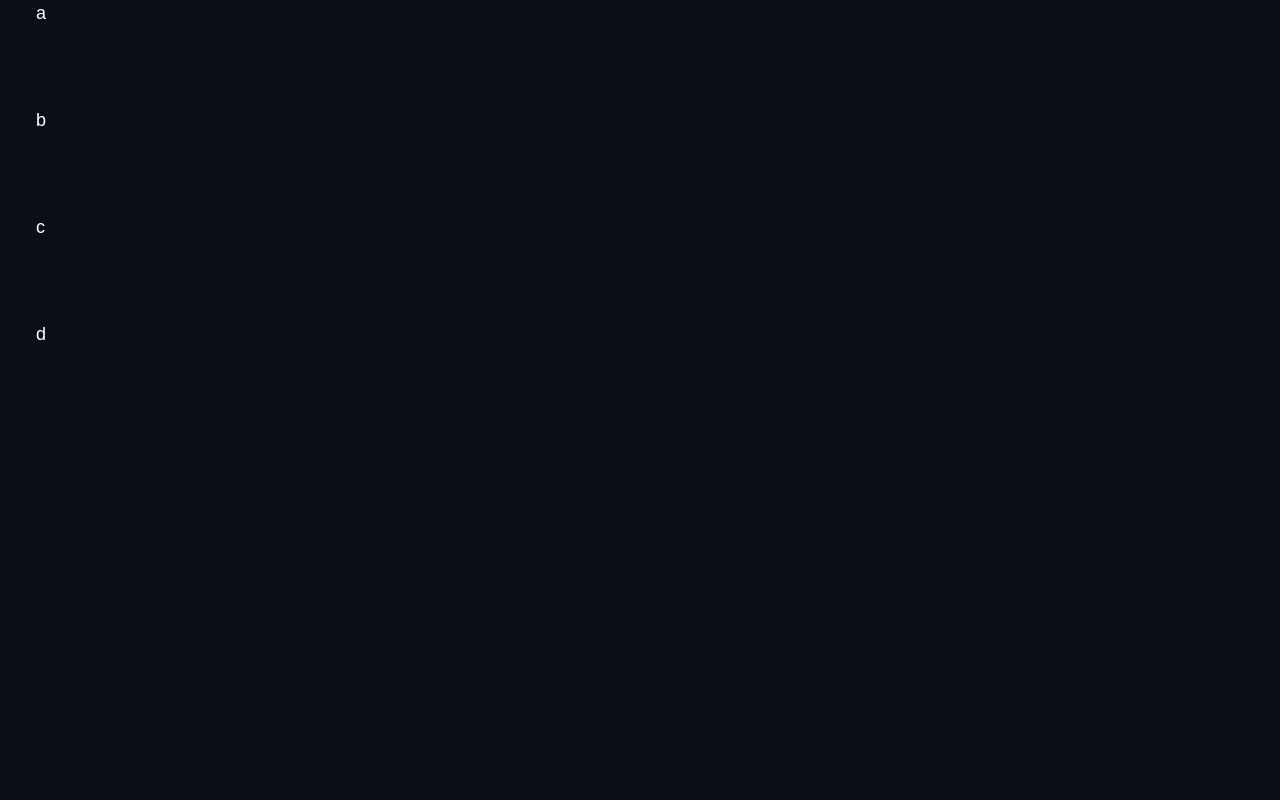
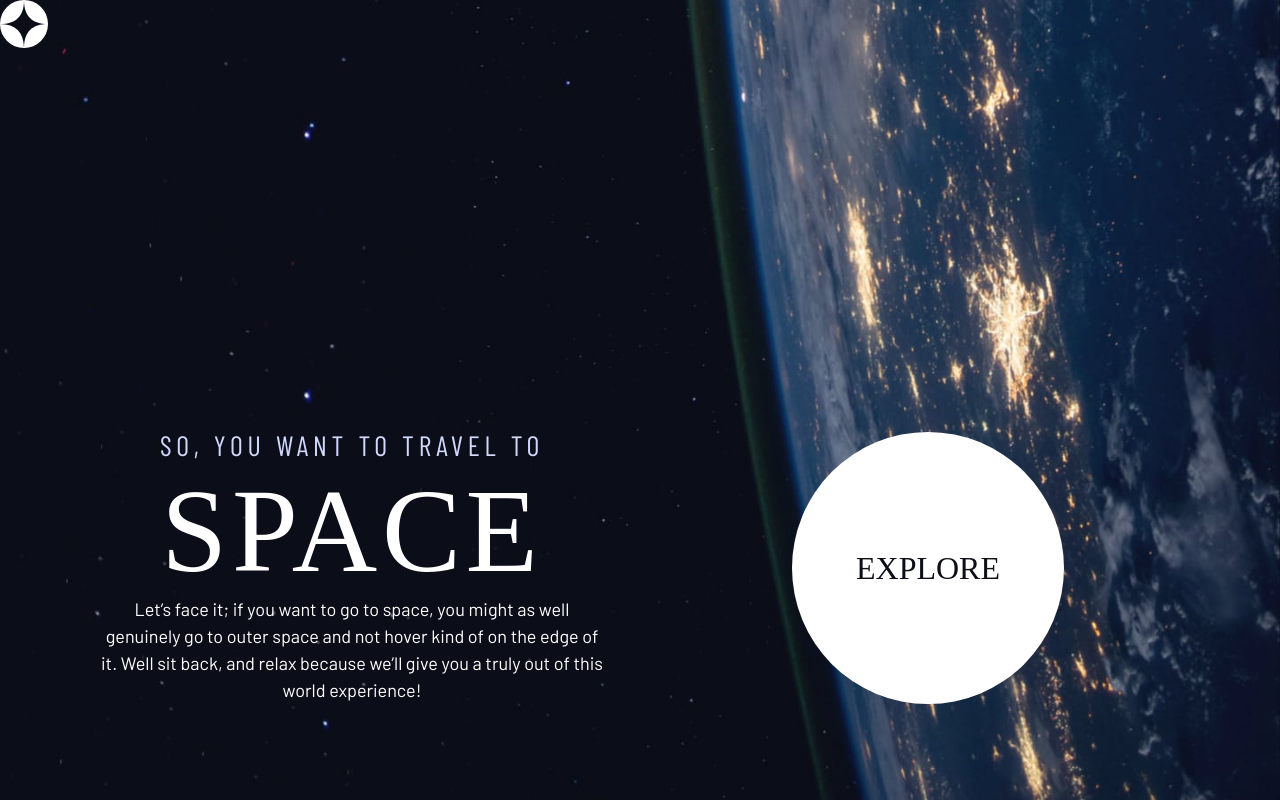
Before and after one commit to kTz1/space-tourism-website, a plain HTML site: page index.html in a window 1280 px wide. Drawn offline with nearby package versions, Linux system fonts and the light colour scheme; a web font is replaced by a local one.

Commit message:
added homepage and media queries breakpoints

```diff
--- a/index.css
+++ b/index.css
@@ -8,12 +8,12 @@
     --clr-white: 0 0% 100%;
 
     /* font-size */
-    --fs-900: 9.375rem;
-    --fs-800: 6.25rem;
-    --fs-700: 3.5rem;
-    --fs-600: 2rem;
+    --fs-900: clamp(5rem, 8vw + 1rem, 9.375rem);
+    --fs-800: 3.5rem;
+    --fs-700: 1.5rem;
+    --fs-600: 1rem;
     --fs-500: 1.75rem;
-    --fs-400: 1.125rem;
+    --fs-400: 0.9375rem;
     --fs-300: 1rem;
     --fs-200: 0.875rem;
 
@@ -23,7 +23,25 @@
     --ff-sans-normal: "Barlow", sans-serif;
 }
 
+/* Tablets */
+@media (min-width: 560px) {
+    :root {
+        --fs-800: 5rem;
+        --fs-700: 2.5rem;
+        --fs-600: 1.5rem;
+        --fs-400: 1rem;
+    }
+}
 
+/* Desktop */
+@media (min-width: 768px) {
+    :root {
+        --fs-800: 6.25rem;
+        --fs-700: 3.5rem;
+        --fs-600: 2rem;
+        --fs-400: 1.125rem;
+    }
+}
 
 
 /* ------------------------- */
@@ -68,6 +86,9 @@ body {
     background-color: hsla( var(--clr-dark) );
     line-height: 1.5;
     min-height: 100vh;
+
+    display: grid;
+    grid-template-rows: min-content 1fr;
 }
 
 /* Make images easier to work with */
@@ -112,6 +133,10 @@ select {
     gap: var(--gap, 1rem);
 }
 
+.d-block {
+    display: block;
+}
+
 .flow > *:where(:not(:first-child)) { /* => not selecting the first child=*not(:first-child) */
     margin-top: var(--flow-space, 1rem);
 }
@@ -120,6 +145,38 @@ select {
     padding-inline: 2em;
     margin-inline: auto;
     max-width: 80rem;
+}
+
+.grid-container {
+    text-align: center;
+    display: grid;
+    place-items: center;
+    padding-inline: 1rem;
+}
+
+.grid-container * {
+    max-width: 50ch;
+}
+
+/* Desktop */
+@media (min-width: 768px) {
+    .grid-container {
+        column-gap: var(--container-gap, 2rem);
+        grid-template-columns: minmax(2rem, 1fr) repeat(2, minmax(0, 40rem)) minmax(2rem, 1fr);
+    }
+
+    .grid-container > *:first-child {
+        grid-column: 2;
+    }
+
+    .grid-container > *:last-child {
+        grid-column: 3;
+    }
+
+    .grid-container--home {
+        padding-bottom: max(6rem, 10vh);
+        align-items: end;
+    }
 }
 
 /* Screen reader only */
@@ -190,8 +247,9 @@ select {
 /* ----------------------- */
 
 .large-button {
+    font-size: 2rem;
     position: relative;
-    display: grid;
+    display: inline-grid;
     z-index: 1;
     place-items: center;
     padding: 0 2em;
@@ -295,3 +353,33 @@ select {
     background-color: hsl( var(--clr-white) / 1);
     color: hsl( var(--clr-dark));
 }
+
+
+/* ------------------------------*/
+/*   Page Specific background    */
+/* ---------------------------- */
+
+body {
+    background-size: cover;
+    background-position: bottom center;
+}
+
+/* Homepage */
+.home {
+    background-image: url(./assets/home/background-home-mobile.jpg);
+}
+
+/* Tablet */
+@media (min-width: 560px) {
+    .home {
+        background-position: center center;
+        background-image: url(./assets/home/background-home-tablet.jpg);
+    }
+}
+
+/* Desktop */
+@media (min-width: 768px) {
+    .home {
+        background-image: url(./assets/home/background-home-desktop.jpg);
+    }
+}
--- a/index.html
+++ b/index.html
@@ -5,29 +5,45 @@
     <meta name="viewport" content="width=device-width, initial-scale=1.0">
 
     <link rel="icon" type="image/png" sizes="32x32" href="./assets/favicon-32x32.png">
+    <!-- Google fonts -->
+    <link rel="preconnect" href="https://fonts.googleapis.com">
+    <link rel="preconnect" href="https://fonts.gstatic.com" crossorigin>
+    <link href="https://fonts.googleapis.com/css2?family=Barlow+Condensed:wght@400;700&family=Barlow:wght@400;700&family=Bellefair&display=swap" rel="stylesheet">
+    <!-- Custom CSS -->
     <link rel="stylesheet" href="index.css">
     <title>Space tourism website</title>
 </head>
-<body>
+<body class="home">
 
-  <!-- 00 Home
-  01 Destination
-  02 Crew
-  03 Technology
+    <header class="primary-header flex">
+        <div>
+            <img src="./assets/shared/logo.svg" alt="space tourism logo" class="logo" />
+        </div>
+        <!-- <nav>
+            <ul class="primary-nav flex underline-indicators" style="--gap: 8rem;">
+                <li class="active"><a class=" ff-sans-cond uppercase text-white letter-spacing-2" href="index.html"><span>00</span>Home</a></li>
+                <li><a class=" ff-sans-cond uppercase text-white letter-spacing-2" href="destination.html"><span>01</span>Destination</a></li>
+                <li><a class=" ff-sans-cond uppercase text-white letter-spacing-2" href=crew.html><span>02</span>Crew</a></li>
+                <li><a class=" ff-sans-cond uppercase text-white letter-spacing-2" href="technology.html"><span>03</span>Technology</a></li>
+            </ul>
+        </nav> -->
+    </header>
 
-  So, you want to travel to
-  Space
-  Let’s face it; if you want to go to space, you might as well genuinely go to
-  outer space and not hover kind of on the edge of it. Well sit back, and relax
-  because we’ll give you a truly out of this world experience!
+    <div class="grid-container grid-container--home">
+        <div>
+            <h1 class="text-light fs-500 ff-sans-cond uppercase letter-spacing-1">So, you want to travel to
+                <span class="d-block fs-900 ff-serif text-white">Space</span>
+            </h1>
+            <p>
+                Let’s face it; if you want to go to space, you might as well genuinely go to
+                outer space and not hover kind of on the edge of it. Well sit back, and relax
+                because we’ll give you a truly out of this world experience!
+            </p>
+        </div>
+        <div>
+            <a href="#" class="large-button uppercase ff-serif text-dark bg-white">Explore</a>
+        </div>
+    </div>
 
-  Explore -->
-
-<div class="container grid" style="--gap: 5rem">
-    <div class="box">a</div>
-    <div class="box">b</div>
-    <div class="box">c</div>
-    <div class="box">d</div>
-</div>
 </body>
 </html>
```
Also changed, not shown: design-system.html (+0 -1 lines).
